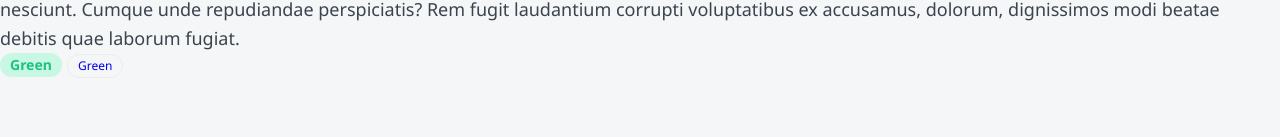
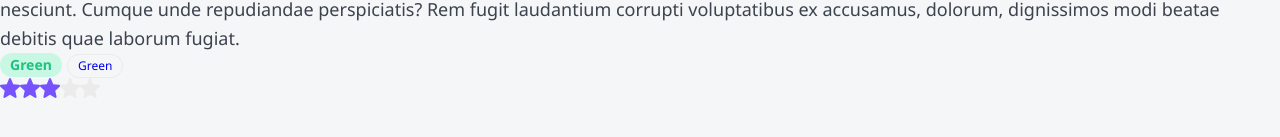
Before and after one commit to SergeiAmpilov/next-udemy, a Next.js app: page / in a window 1280 px wide. Shown: the part 275-412 px from the top of the page. Built offline with nearby package versions, Linux system fonts and the light colour scheme.

Commit message:
feat: rating component prototype

```diff
--- a/app/page.tsx
+++ b/app/page.tsx
@@ -1,4 +1,4 @@
-import { Button, Htag, Ptag, Tag } from '@/components';
+import { Button, Htag, Ptag, Rating, Tag } from '@/components';
 import { Metadata } from 'next';
 import React from 'react';
 import Logo from '../public/Group13.svg';
@@ -34,6 +34,12 @@
       </Ptag>
       <Tag size='m' color='green'>Green</Tag>
       <Tag size='s' color='ghost' href='https://github.com/AlariCode/top-app-demo/blob/main/next.config.js'>Green</Tag>
+      <div>
+        <Rating
+          rating={3}
+
+        />
+      </div>
     </div>
   );
 }
--- a/components/Button/Button.tsx
+++ b/components/Button/Button.tsx
@@ -3,7 +3,6 @@
 import cn from 'classnames';
 
 import ArrowImg from './arrow.svg';
-import { useEffect, useState } from 'react';
 
 export const Button = ({ appearance, arrow = 'none', children, className, ...props}: ButtonProps): JSX.Element => {
 
--- /dev/null
+++ b/components/Rating/Rating.module.css
@@ -0,0 +1,7 @@
+.filled {
+  fill: var(--primary);
+}
+
+.base {
+  fill: var(--gray-light);
+}
--- /dev/null
+++ b/components/Rating/Rating.tsx
@@ -0,0 +1,41 @@
+'use client'
+
+import { useEffect, useState } from 'react';
+import { RatingProps } from './Rating.props';
+import StarSvg from './star.svg';
+import cn from 'classnames';
+import styles from './Rating.module.css';
+
+export const Rating = ({className, isEditable = false, setRating, rating, ...props}: RatingProps): JSX.Element => {
+
+  const [ratingArray, setRatingArray] = useState<JSX.Element[]>(new Array(5).fill(<></>));
+
+  const constructRating = (currentRating: number) => {
+    const updatedArray = ratingArray.map((r: JSX.Element, i: number) => {
+      return (
+        <span className={cn({
+          [styles.base]: i >= rating,
+          [styles.filled]: i < rating,
+        })}>
+          <StarSvg />
+        </span>
+        );
+    })
+
+    setRatingArray(updatedArray)
+  };
+
+
+  useEffect(() => {
+    constructRating(rating);
+  },[]);
+
+  return (
+    <div
+      className={ cn(className) }
+      {...props}
+    >
+      { ratingArray }
+    </div>
+  );
+}
--- a/components/index.ts
+++ b/components/index.ts
@@ -2,3 +2,4 @@
 export * from './Button/Button';
 export * from './Ptag/Ptag';
 export * from './Tag/Tag';
+export * from './Rating/Rating';
```
Also changed, not shown: components/Rating/Rating.props.ts (added, +7 -0 lines), components/Rating/star.svg (added).
